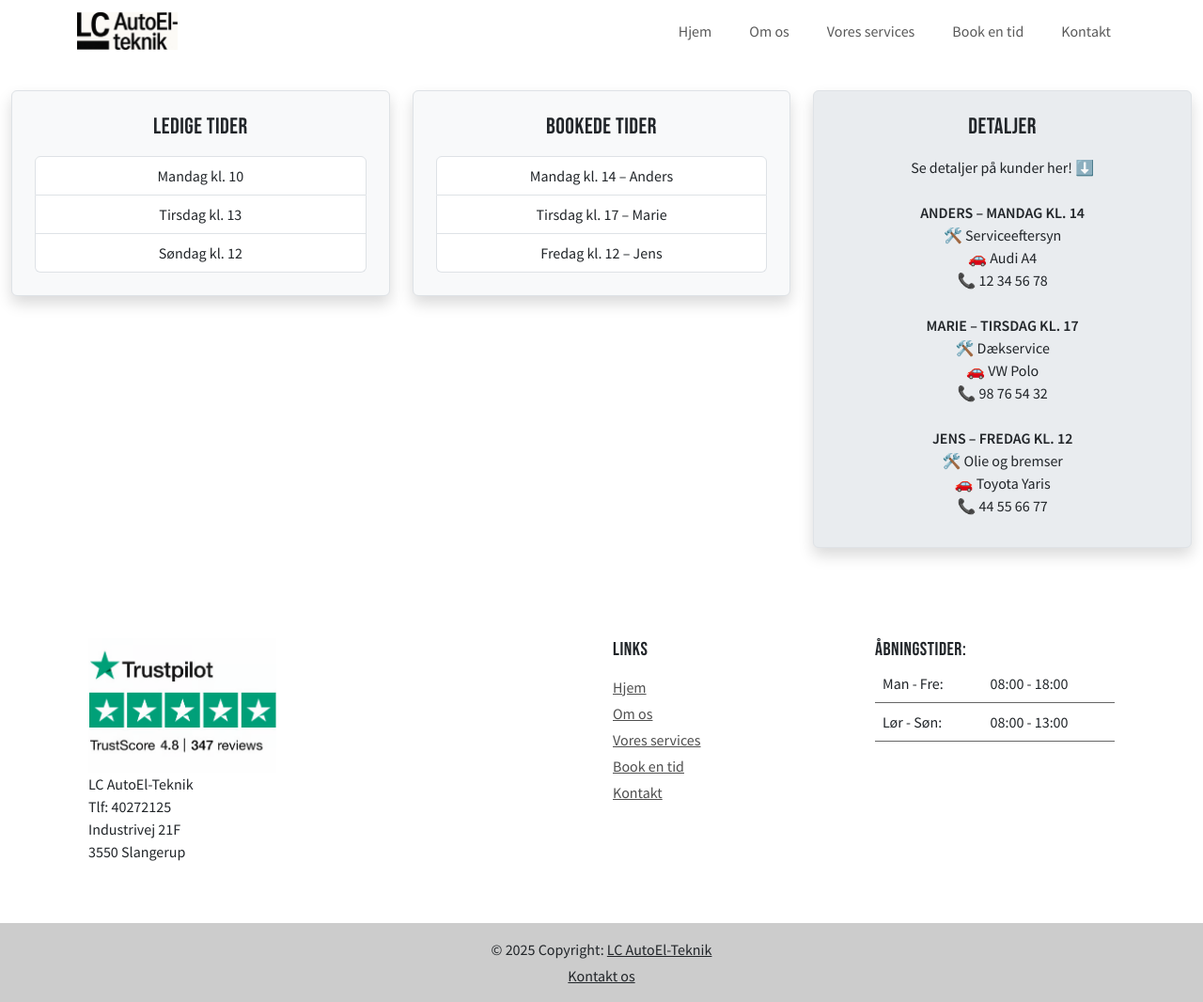
After one commit to migr-kea/mechanic, a Flask app: page /booking_admin in a window 1280 px wide. The commit adds this page. Shown: the whole page at 94% size. Run offline with Flask 3, Linux system fonts and the light colour scheme.

Commit message:
Jeg har lavet en admin_booker og kigget på koden
Jeg har lavet en admin_booker i app.py og kigget på koden.

kigget på hjemmesiden.

```diff
--- a/app.py
+++ b/app.py
@@ -22,5 +22,9 @@ def gallery():
 def booking():
     return render_template('booking.html')
 
+@app.route('/booking_admin')
+def booking_admin():
+    return render_template('booking_admin.html')
+
 if __name__ == '__main__':
     app.run(debug=True)
--- /dev/null
+++ b/templates/booking_admin.html
@@ -0,0 +1,61 @@
+{% extends "base.html" %}
+
+{% block content %}
+<div class="container-fluid my-5">
+  <div class="row text-center">
+
+    <!-- Ledige tider -->
+    <div class="col-12 col-md-4 mb-4">
+      <div class="p-4 bg-light border rounded shadow">
+        <h4 class="mb-3">Ledige tider</h4>
+        <ul class="list-group">
+          <li class="list-group-item">Mandag kl. 10</li>
+          <li class="list-group-item">Tirsdag kl. 13</li>
+          <li class="list-group-item">Søndag kl. 12</li>
+        </ul>
+      </div>
+    </div>
+
+    <!-- Bookede tider -->
+    <div class="col-12 col-md-4 mb-4">
+      <div class="p-4 bg-light border rounded shadow">
+        <h4 class="mb-3">Bookede tider</h4>
+        <ul class="list-group">
+          <li class="list-group-item">Mandag kl. 14 – Anders</li>
+          <li class="list-group-item">Tirsdag kl. 17 – Marie</li>
+          <li class="list-group-item">Fredag kl. 12 – Jens</li>
+        </ul>
+      </div>
+    </div>
+
+    <!-- Detaljer -->
+    <div class="col-12 col-md-4 mb-4">
+      <div class="p-4 bg-body-secondary border rounded shadow">
+        <h4 class="mb-3">Detaljer</h4>
+        <p class="mb-4">Se detaljer på kunder her! ⬇️</p>
+
+        <div class="mb-4">
+          <strong>ANDERS – MANDAG KL. 14</strong><br>
+          🛠️ Serviceeftersyn<br>
+          🚗 Audi A4<br>
+          📞 12 34 56 78
+        </div>
+
+        <div class="mb-4">
+          <strong>MARIE – TIRSDAG KL. 17</strong><br>
+          🛠️ Dækservice<br>
+          🚗 VW Polo<br>
+          📞 98 76 54 32
+        </div>
+
+        <div class="mb-2">
+          <strong>JENS – FREDAG KL. 12</strong><br>
+          🛠️ Olie og bremser<br>
+          🚗 Toyota Yaris<br>
+          📞 44 55 66 77
+        </div>
+      </div>
+    </div>
+  </div>
+</div>
+{% endblock %}
--- a/templates/index.html
+++ b/templates/index.html
@@ -18,8 +18,8 @@
         Uanset om det drejer sig om en simpel reparation, avanceret fejlfinding eller regelmæssig vedligeholdelse, <br>
         står vi klar til at hjælpe dig med at holde din bil i perfekt stand.
     </p>
-    <a data-mdb-ripple-init class="btn btn-outline-light btn-lg" href="/services.html" role="button">Se vores priser</a>
-    <a data-mdb-ripple-init class="btn btn-outline-light btn-lg" href="/booking.html" role="button">Book tid her</a>
+    <a data-mdb-ripple-init class="btn btn-outline-light btn-lg" href="/services" role="button">Se vores priser</a>
+    <a data-mdb-ripple-init class="btn btn-outline-light btn-lg" href="/booking" role="button">Book tid her</a>
   </div>
 </div>
 </div>
```
